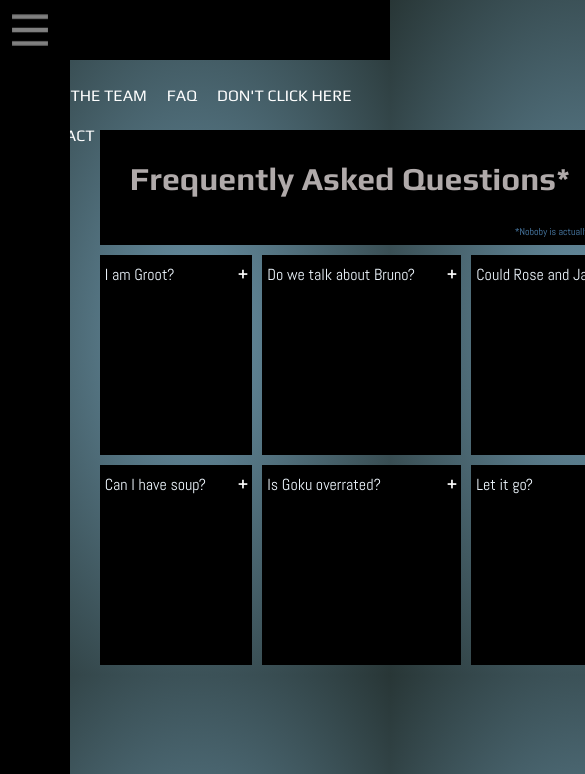
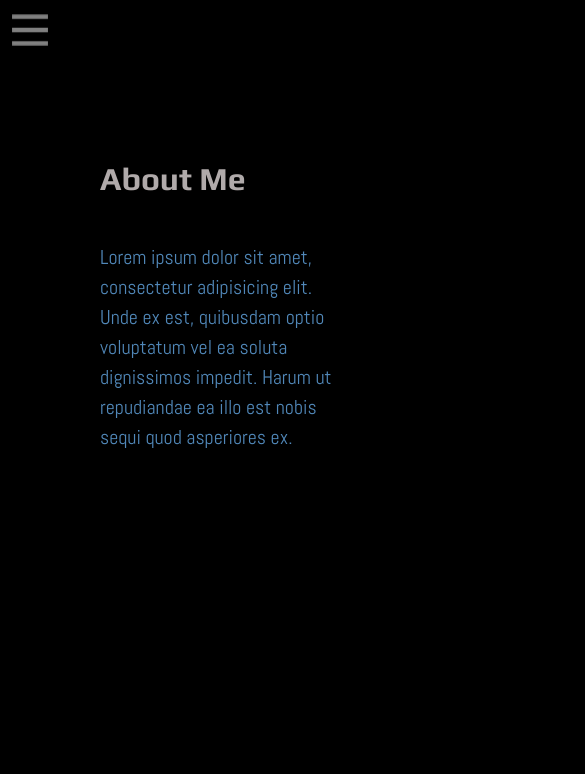
Before and after one commit to rodrigonikolof/mywebsite, a plain HTML site: page pages/aboutme.html in a window 390 px wide. Shown: the top 774 px of the page, 585 px wide, since content can reach past the window. Drawn offline with Linux system fonts and the light colour scheme.

Commit message:
Commit 10 - responsiveness improvements

```diff
--- a/js/index.js
+++ b/js/index.js
@@ -11,7 +11,7 @@ let toggleNav = function(){
 
     if (toggleNavStatus === false){
         getSidebarUL.style.visibility = "visible";
-        getSidebar.style.width = "272px";
+        getSidebar.style.width = "242px";
         getSidebarTitle.style.opacity = "0.5";
 
         let arrayLength = getSidebarLinks.length;
--- a/pages/faq.html
+++ b/pages/aboutme.html
@@ -15,7 +15,7 @@
     <div class="btn-toggle-nav"></div>
       <ul>
         <li><a href="/pages/meettheteam.html">Meet the Team</a></li>
-        <li><a href="/pages/faq.html">FAQ</a></li>
+        <li><a href="/pages/aboutme.html">About Me</a></li>
         <li><a href="#">Don't Click Here</a></li>
         <li><a href="/pages/contact.html">Contact</a></li>
       </ul>
@@ -27,15 +27,15 @@
     <li><span>MENU</span></li>
     <li><a class="nav-items" href="/index.html">Home</a></li>
     <li><a class="nav-items" href="/pages/meettheteam.html">Meet the Team</a></li>
-    <li><a class="nav-items" href="/pages/faq.html">FAQ</a></li>
+    <li><a class="nav-items" href="/pages/aboutme.html">About Me</a></li>
     <li><a class="nav-items" href="#">Don't Click Here</a></li>
     <li><a class="nav-items" href="/pages/contact.html">Contact</a></li>
   </ul>
 </aside>
-
+<div class="faq-container-flex">
 <div class="faq-container">
-    <div class="grid-item1"><h1>Frequently Asked Questions*</h1>
-      <p>*Noboby is actually asking this but I needed content for the website.</p>
+    <div class="grid-item1"><h1>About Me</h1>
+      <p> Lorem ipsum dolor sit amet, consectetur adipisicing elit. Unde ex est, quibusdam optio voluptatum vel ea soluta dignissimos impedit. Harum ut repudiandae ea illo est nobis sequi quod asperiores ex.</p>
     </div>
         <div class="faq-div">
       <div class="faq-question">I am Groot? </div>
@@ -68,6 +68,7 @@
         <div class ="faq-answer">Let it gooo! Can't holid it back anymore!</div>
           </div>
 </div>
+</div>
 
     <script src="/js/index.js"></script>
 </body>
--- a/style/style.css
+++ b/style/style.css
@@ -1,11 +1,15 @@
 /* **************************************STARTS BODY ***************************** */
 /* font-family: 'Abel', sans-serif;
 font-family: 'Play', sans-serif */
+/* color: rgb(185, 81, 185)   */
+
+
 
 body{
     /* background-color: rgb(167, 126, 214); */
    margin: 0;
-   background-image:radial-gradient(rgb(107, 148, 169), rgb(40, 54, 54))
+   /* background-image:radial-gradient(rgb(107, 148, 169), rgb(40, 54, 54)) */
+   background-color: rgb(0, 0, 0);
 }
 p {
     padding: 15px;
@@ -33,7 +37,7 @@ h1{
     height: 60px;
     background-color: rgb(0, 0, 0);
     display: flex;
-    flex-wrap: wrap;
+    /* flex-wrap: wrap; */
     z-index: 1000;
 }
 
@@ -115,6 +119,9 @@ background-color: rgb(65, 56, 56);
     left: 60.5%;
     position: absolute;
 }
+.intro{
+  margin-bottom: -1%;
+}
 
 
 /* **************************************ENDS NAVBAR AND MENU***************************** */
@@ -135,12 +142,17 @@ background-color: rgb(65, 56, 56);
     flex-shrink: 0;
 }
 
+.hello {
+  color: rgb(135, 32, 135) ;
+  margin-bottom: -4%;
+}
 
 /* **************************************ENDS HOME PAGE************************************* */
 /* ***************************************************************************************** */
 /* ************************************* STARTS MEET THE TEAM******************************* */
 .team-container-flex{
   display: flex;
+  flex-wrap: wrap;
 }
 
 .team-container{
@@ -149,20 +161,17 @@ background-color: rgb(65, 56, 56);
   margin-top: 120px;
   width: 80%;
   gap: 2px 2px;
-  /* background-color: rgb(0, 0, 0); */
-  /* border: 1px solid rgb(255, 255, 255); */
   grid-template-columns: 21% 78%;
-  grid-template-rows: 60px;
+  grid-template-rows: 10%;
   grid-auto-rows: auto;
-  padding: 10px;
+  /* padding: 10px; */
   }
 
 .team-member {
   background-color: rgb(0, 0, 0);
-  /* border: 1px solid rgb(255, 255, 255); */
-  /* overflow:auto; */
+  min-width: 100%;
 }
-.team-member p{
+/* .team-member p{
   font-family: 'Abel', sans-serif;
   line-height: 30px;
   color:rgb(81, 136, 185);
@@ -170,18 +179,17 @@ background-color: rgb(65, 56, 56);
   font-size: 16px;
   text-indent: 0px;
   margin-top: 0;
-}
+} */
 .team-member h1 {
   color: rgb(169, 169, 169);
   margin-top: -5px;
   font-family: 'Play', sans-serif;
+  margin-bottom: -3.5%;
 }
 
 .team-member:first-child{
   /* background-color: red; */
   grid-column: 1 / -1;
-
-
 }
 
 
@@ -190,19 +198,22 @@ background-color: rgb(65, 56, 56);
 /* ***************************************************************************************** */
 /* ************************************* STARTS FAQ ***************************************** */
 
+.faq-container-flex{
+  display: flex;
+  flex-wrap: wrap;
+}
 
 .faq-container{
-    margin-left: 23%;
+    margin-left: 13%;
     margin-top: 120px;
-    width: 900px;
+    width: 80%;
     display: grid;
     grid-template-columns: auto auto auto;
-    grid-template-rows: 115px;
-    grid-auto-rows: 200px;
-    gap: 10px;
+    grid-template-rows: 100%;
+    grid-auto-rows: auto;
+    gap: 5px;
     padding: 10px;
-    /* border: 1px solid rgb(255, 255, 255); */
-    grid-auto-columns: minmax(150px, auto);
+    grid-auto-columns: minmax(300px, auto);
 }
 
 .faq-container :first-child {
@@ -210,31 +221,31 @@ background-color: rgb(65, 56, 56);
   }
 
   .faq-container div{
-    /* border: 1px solid rgb(255, 255, 255); */
     background-color: rgb(0, 0, 0);
     align-items: auto;
   }
-  .faq-container div p{
+  /* .faq-container div p{
     font-size: 10px;
     margin-top: -25px;
     margin-left: 400px;
     font-family: 'Abel', sans-serif;
-  }
+  } */
   /* ******** STARTS FAQ ACCORDION ******** */
 
   .faq-answer{
     display: none;
     font-family: 'Abel', sans-serif;
     line-height: 30px;
-    color: aliceblue;
+    color: rgb(185, 81, 185);
     padding: 15px;
     font-size: 16px;
+
 
   }
   .faq-question{
     font-family: 'Abel', sans-serif;
     line-height: 30px;
-    color: aliceblue;
+    color: rgb(81, 136, 185);;
     padding: 5px;
     font-size: 16px;
     /* border: 1px solid rgb(255, 255, 255); */
@@ -247,10 +258,10 @@ background-color: rgb(65, 56, 56);
 
   .faq-question:after {
     content: '\002B';    /* adds "+" to accordion when closed */
-    color: rgb(255, 255, 255);
+    color: rgb(81, 136, 185);;
     font-weight: bold;
     float: right;
-    margin-left: 5px;
+    /* margin-left: 0px; */
   }
 
   .active:after {
@@ -300,3 +311,14 @@ background-color: black;
   font-family: 'Abel', sans-serif;
   color: aliceblue;
 }
+
+
+
+@media screen and (max-width: 600px){
+  .nav-main ul li a{
+  display: none;
+  }
+  .faq-container{
+    margin-left: 60px;
+  }
+ }
```
Also changed, not shown: index.html (+7 -6 lines), pages/contact.html (+3 -3 lines), pages/meettheteam.html (+3 -3 lines), 1 other file.
